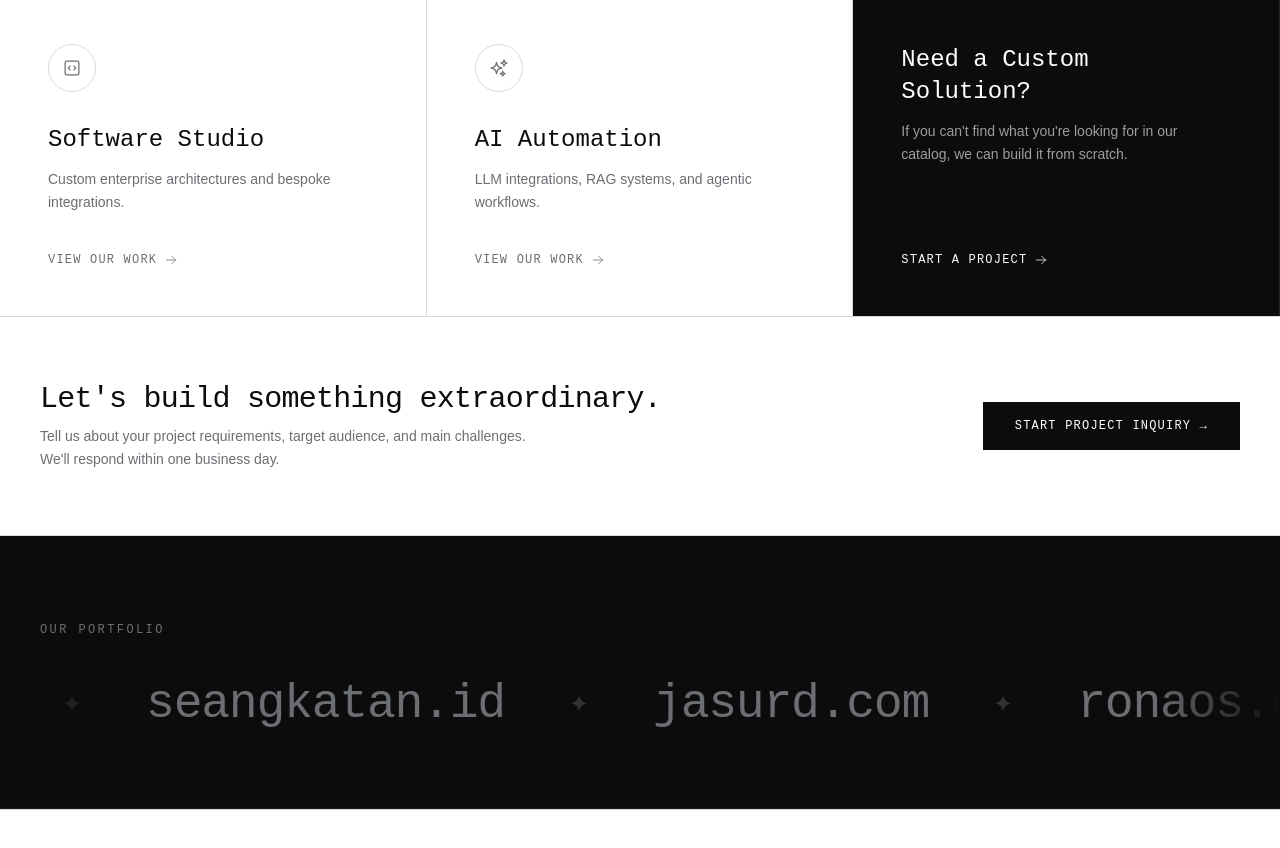
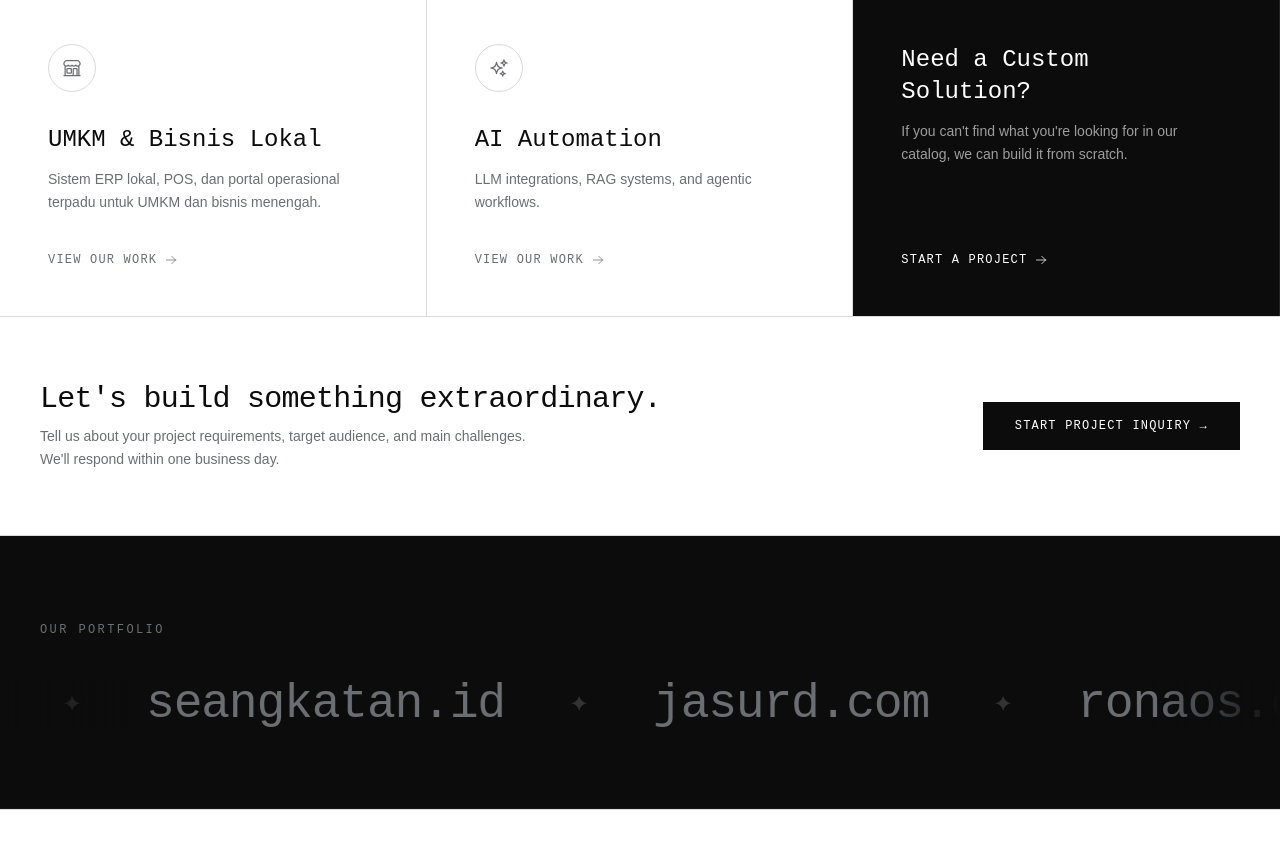
Before and after one commit to studiosatuakun-max/studiosatuakun, a Next.js app: page / in a window 1280 px wide. Shown: the part 1400-2248 px from the top of the page. Built offline with nearby package versions, Linux system fonts and the light colour scheme.

Commit message:
feat: rename software-studio category to umkm and add greennagan to catalog

```diff
--- a/src/data/catalog.ts
+++ b/src/data/catalog.ts
@@ -1,5 +1,5 @@
 export type CategorySlug =
-  'landing-page' | 'web-app' | 'dashboard' | 'software-studio' | 'ai-automation';
+  'landing-page' | 'web-app' | 'dashboard' | 'umkm' | 'ai-automation';
 
 export interface CategoryInfo {
   id: CategorySlug;
@@ -28,10 +28,10 @@ export const CATEGORIES: CategoryInfo[] = [
     iconName: 'ChartBarSquareIcon',
   },
   {
-    id: 'software-studio',
-    title: 'Software Studio',
-    description: 'Custom enterprise architectures and bespoke integrations.',
-    iconName: 'CodeBracketSquareIcon',
+    id: 'umkm',
+    title: 'UMKM & Bisnis Lokal',
+    description: 'Sistem ERP lokal, POS, dan portal operasional terpadu untuk UMKM dan bisnis menengah.',
+    iconName: 'BuildingStorefrontIcon',
   },
   {
     id: 'ai-automation',
@@ -187,6 +187,18 @@ export const TEMPLATES: CatalogTemplate[] = [
     liveDemoUrl: 'https://cultivar1785086656942.vercel.app/home',
     imageUrl: 'https://api.microlink.io/?url=https%3A%2F%2Fcultivar1785086656942.vercel.app%2Fhome&screenshot=true&meta=false&embed=screenshot.url&type=jpeg',
   },
+  {
+    id: 'greennagan',
+    category: 'umkm',
+    title: 'Resto ERP & POS Hub — Multi-Branch Management',
+    description:
+      'Template sistem ERP dan POS terintegrasi khusus untuk restoran, kafe, atau UMKM F&B multi-cabang. Dilengkapi 5 modul role khusus (Owner ERP, Waiter Pad, Cashier POS, Kitchen KDS, dan Manager Hub) secara real-time.',
+    githubUrl: 'https://github.com/studiosatuakun-max/GreenNagan',
+    previewUrl: '/preview/greennagan',
+    techStack: ['Next.js 16', 'Tailwind CSS', 'Lucide Icons'],
+    liveDemoUrl: 'https://greennagan-deels-projects.vercel.app',
+    imageUrl: 'https://api.microlink.io/?url=https%3A%2F%2Fgreennagan-deels-projects.vercel.app&screenshot=true&meta=false&embed=screenshot.url&type=jpeg',
+  },
 ];
 
 export function getTemplatesByCategory(category: CategorySlug): CatalogTemplate[] {
```
Also changed, not shown: .agents/AGENTS.md, 1 other file (tests, documents, lock files or other folders).
